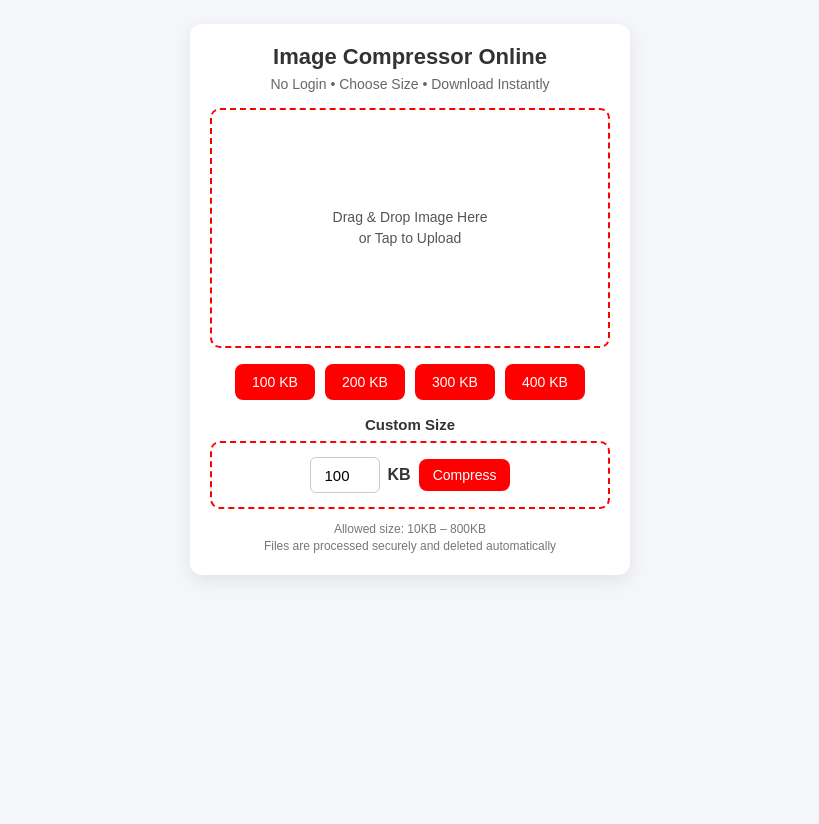
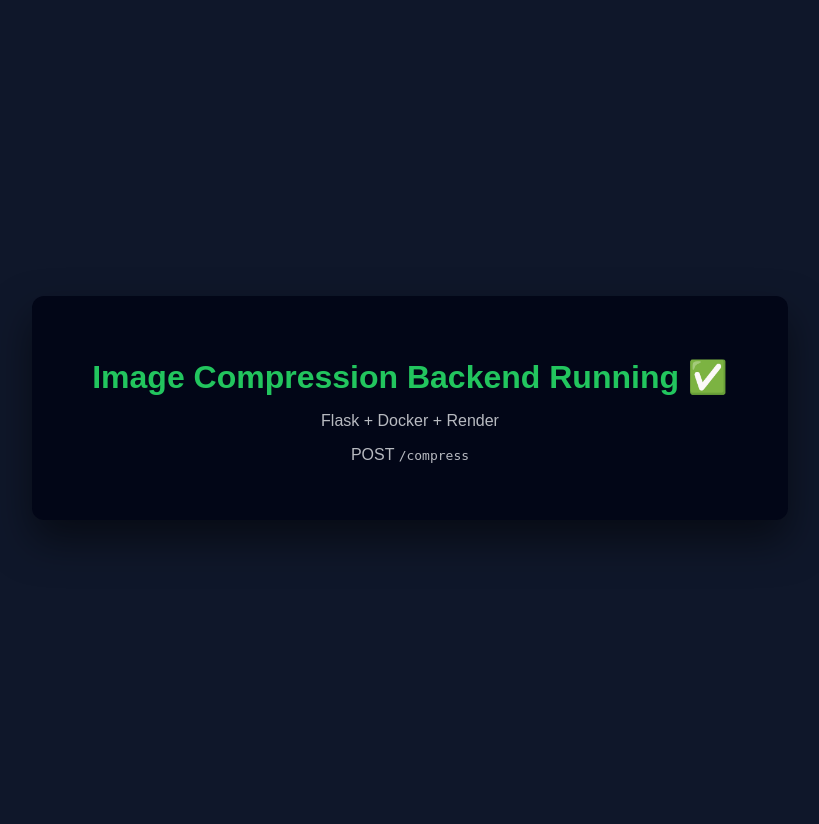
Before and after one commit to michaeldra1999-debug/image, a Flask app: template templates/index.html in a window 1280 px wide. Shown: the whole page, without its empty margins (230-1049 px from the left). After the commit the page ends 536 px from the top, so only its background shows below. Run offline with Flask 3, Linux system fonts and the light colour scheme; the template is opened without the code that fills it, so the values that code supplies are empty; some libraries are stand-ins or nearby versions.

Commit message:
Update index.html

```diff
--- a/templates/index.html
+++ b/templates/index.html
@@ -1,71 +1,39 @@
 <!DOCTYPE html>
 <html lang="en">
 <head>
-  <meta charset="UTF-8">
-
-  <!-- ✅ Mobile Friendly -->
-  <meta name="viewport" content="width=device-width, initial-scale=1.0">
-
-  <title>Image Compressor Online</title>
-
-  <!-- ✅ CSS -->
-  <link rel="stylesheet" href="/static/css/style.css">
+  <meta charset="UTF-8" />
+  <title>Image Compression Backend</title>
+  <style>
+    body {
+      font-family: Arial, sans-serif;
+      background: #0f172a;
+      color: #e5e7eb;
+      display: flex;
+      align-items: center;
+      justify-content: center;
+      height: 100vh;
+    }
+    .card {
+      background: #020617;
+      padding: 40px 60px;
+      border-radius: 12px;
+      box-shadow: 0 20px 40px rgba(0,0,0,0.5);
+      text-align: center;
+    }
+    h1 {
+      color: #22c55e;
+      margin-bottom: 10px;
+    }
+    p {
+      opacity: 0.8;
+    }
+  </style>
 </head>
-
 <body>
-
-<div class="container">
-
-  <h1>Image Compressor Online</h1>
-  <p class="subtitle">No Login • Choose Size • Download Instantly</p>
-
-  <!-- Drag & Drop Area -->
-  <div class="drop" id="dropArea">
-    <span id="uploadText">
-      Drag & Drop Image Here<br>
-      or Tap to Upload
-    </span>
-
-    <input type="file" id="imageFile" accept="image/*" hidden>
-    <img id="preview" class="preview" alt="Preview">
+  <div class="card">
+    <h1>Image Compression Backend Running ✅</h1>
+    <p>Flask + Docker + Render</p>
+    <p>POST <code>/compress</code></p>
   </div>
-
-  <!-- Preset Buttons -->
-  <div class="btn-row">
-    <button class="size-btn" onclick="autoCompress(100)">100 KB</button>
-    <button class="size-btn" onclick="autoCompress(200)">200 KB</button>
-    <button class="size-btn" onclick="autoCompress(300)">300 KB</button>
-    <button class="size-btn" onclick="autoCompress(400)">400 KB</button>
-  </div>
-
-  <!-- Custom Size -->
-  <p class="section-title">Custom Size</p>
-
-  <div class="highlight-box">
-    <div class="kb-row">
-      <input
-        type="number"
-        id="customSize"
-        class="kb-input"
-        value="100"
-        min="10"
-        max="800"
-      >
-      <span class="kb-badge">KB</span>
-      <button class="compress-btn" onclick="customCompress()">Compress</button>
-    </div>
-  </div>
-
-  <!-- Note -->
-  <p class="note">
-    Allowed size: 10KB – 800KB<br>
-    Files are processed securely and deleted automatically
-  </p>
-
-</div>
-
-<!-- ✅ JS -->
-<script src="/static/js/app.js"></script>
-
 </body>
 </html>
```
